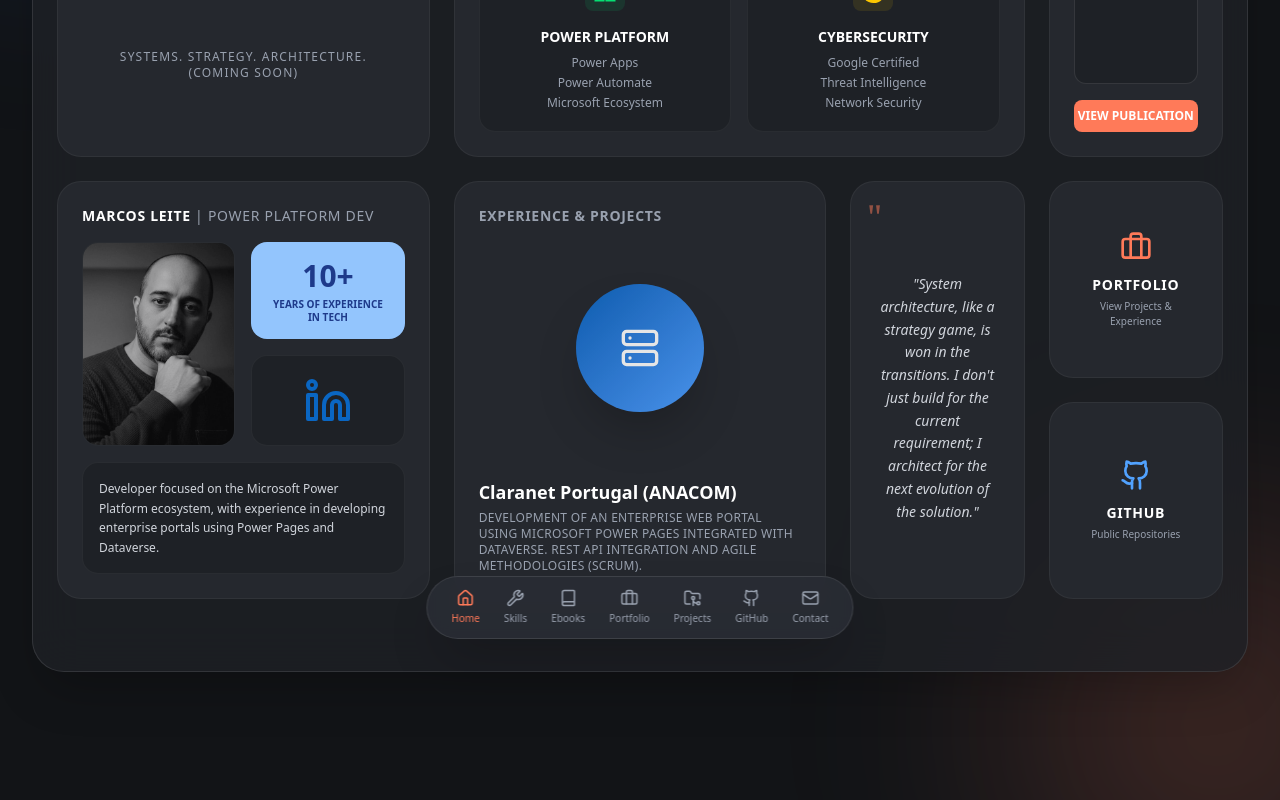
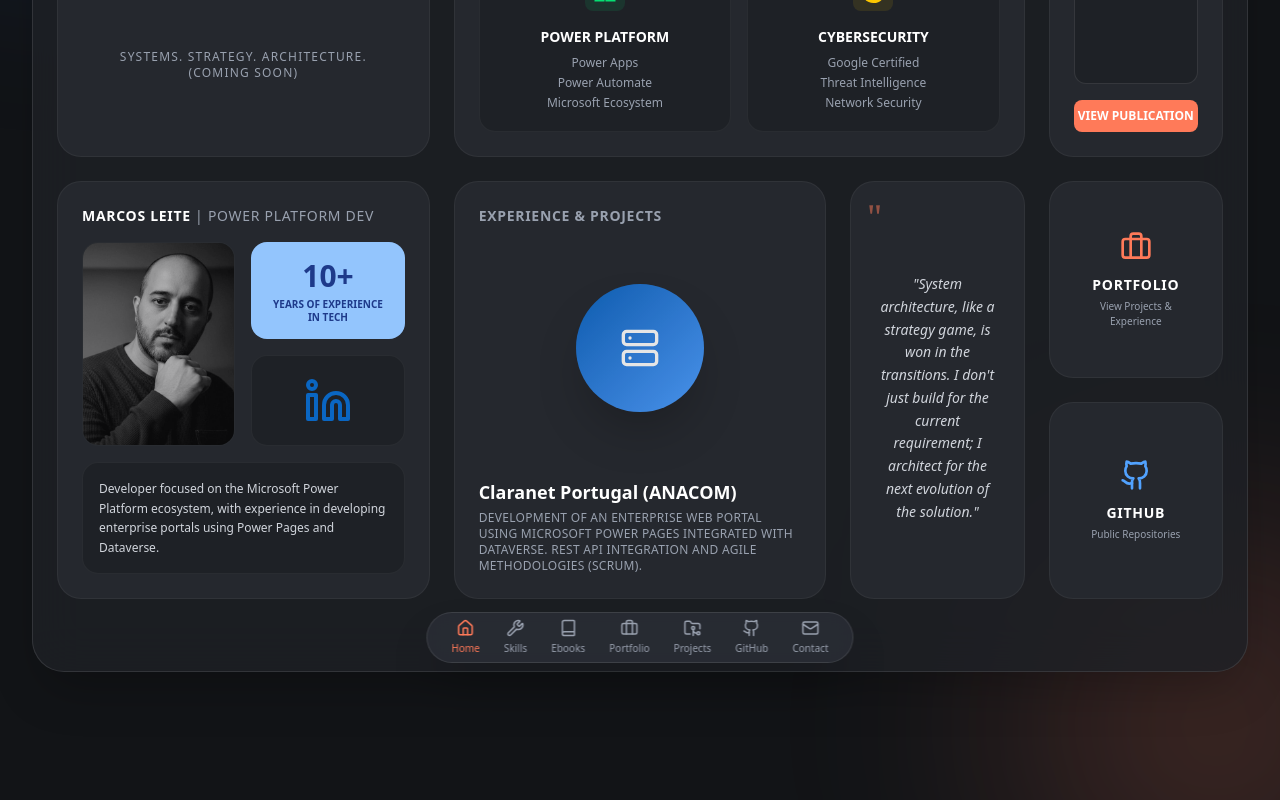
Before and after one commit to marcosleite8/portfolio, a React (Vite) app: page / in a window 1280 px wide. Shown: the part 366-1166 px from the top of the page. Built offline with nearby package versions, Linux system fonts and the light colour scheme.

Commit message:
menu
menu ajust. Was to high and block the view of other cards.

```diff
--- a/src/components/Layout.tsx
+++ b/src/components/Layout.tsx
@@ -18,7 +18,7 @@
         </div>
 
         {/* Floating Bottom Navigation */}
-        <div className="fixed bottom-6 md:bottom-8 left-1/2 transform -translate-x-1/2 bg-[#2A2D35]/90 backdrop-blur-md border border-white/10 rounded-full px-4 md:px-6 py-3 flex items-center gap-4 md:gap-6 shadow-2xl z-50 w-max max-w-[95vw] overflow-x-auto custom-scrollbar">
+        <div className="fixed bottom-4 md:bottom-2 left-1/2 transform -translate-x-1/2 bg-[#2A2D35]/90 backdrop-blur-md border border-white/10 rounded-full px-4 md:px-6 py-1.5 flex items-center gap-4 md:gap-6 shadow-2xl z-50 w-max max-w-[95vw] overflow-x-auto custom-scrollbar">
           <NavItem to="/" icon={<Home size={18} />} label="Home" />
           <NavItem to="/skills" icon={<Wrench size={18} />} label="Skills" />
           <NavItem to="/ebooks" icon={<Book size={18} />} label="Ebooks" />
```
